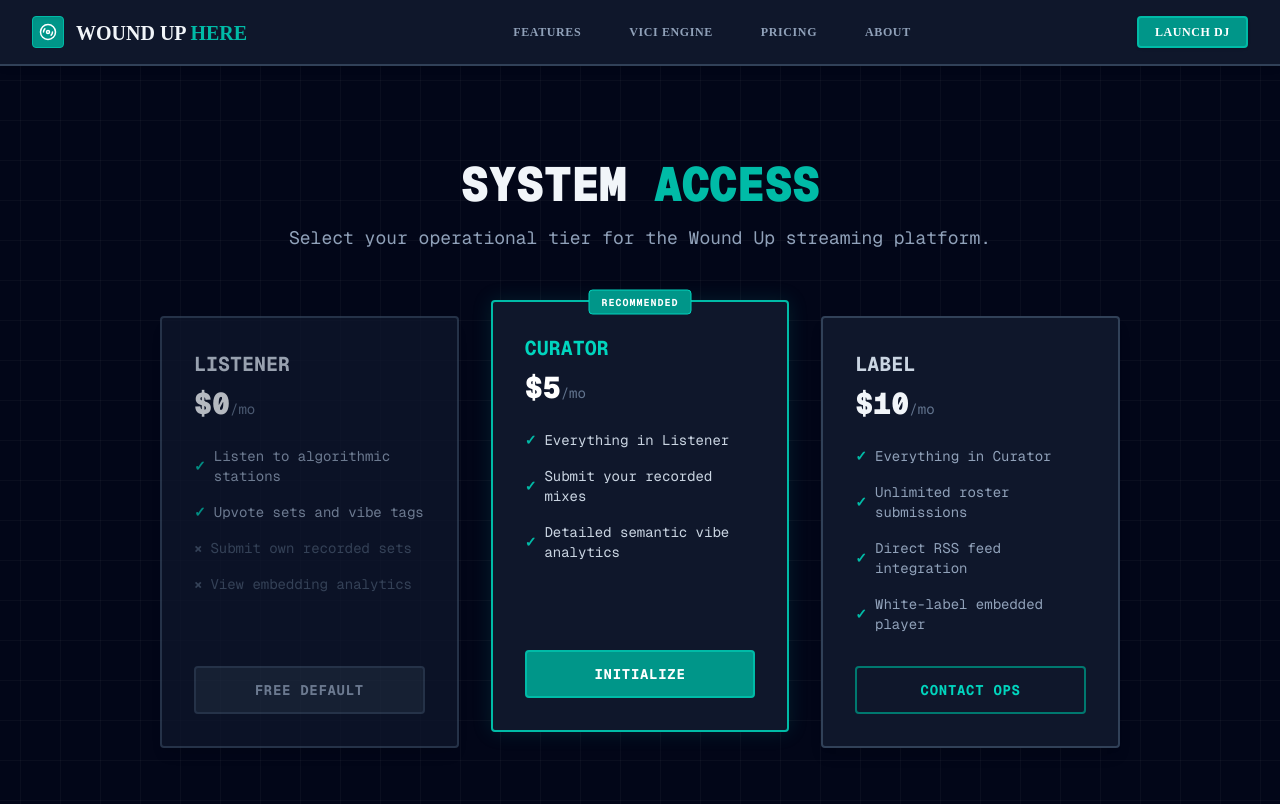
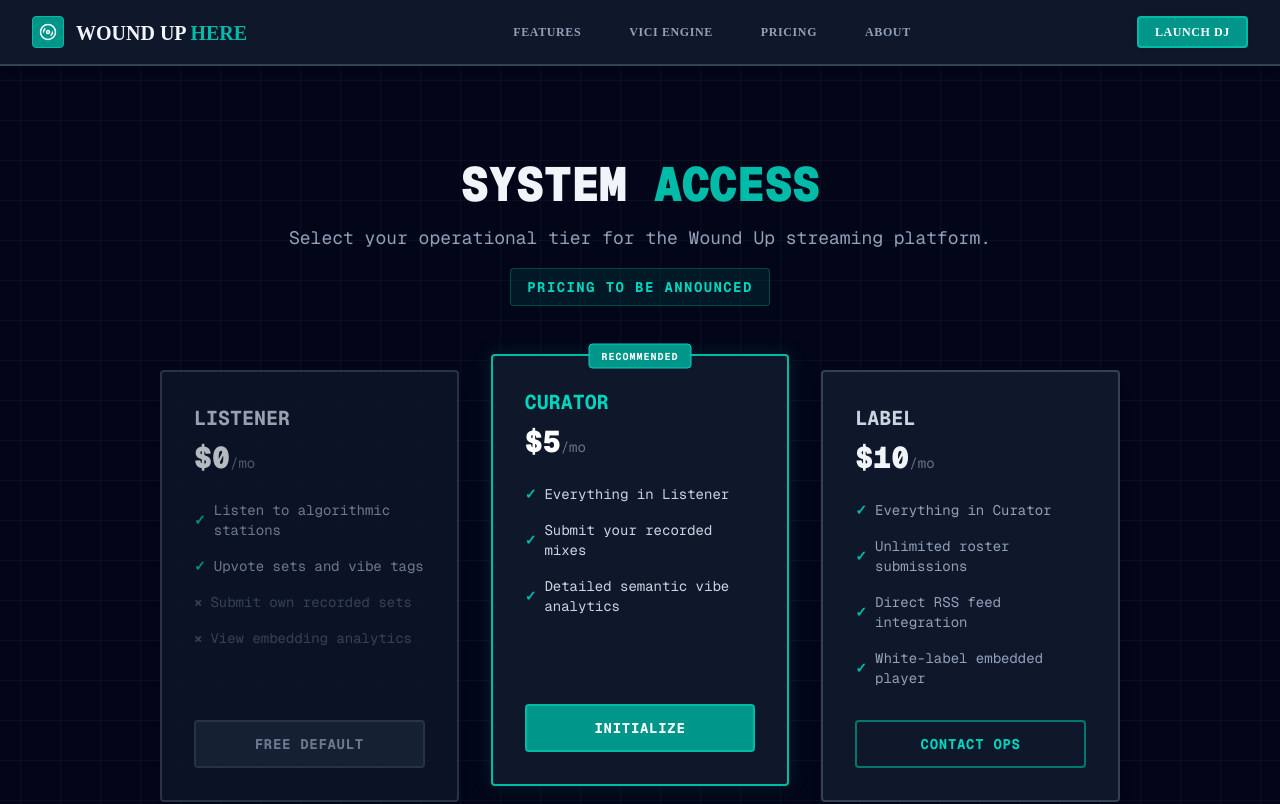
Before and after one commit to ryanncode/woundup, a Next.js app in the folder web/: page /pricing in a window 1280 px wide. Shown: the top 804 px of the page. Built offline with nearby package versions, Linux system fonts and the light colour scheme.

Commit message:
feat: add to be announced badge to pricing page

```diff
--- a/web/src/app/pricing/page.tsx
+++ b/web/src/app/pricing/page.tsx
@@ -5,9 +5,12 @@ export default function Pricing() {
         <h1 className="text-3xl md:text-5xl font-black text-slate-100 tracking-tight mb-4 uppercase">
           System <span className="text-teal-500">Access</span>
         </h1>
-        <p className="text-slate-400 text-lg">
+        <p className="text-slate-400 text-lg mb-4">
           Select your operational tier for the Wound Up streaming platform.
         </p>
+        <div className="inline-block bg-teal-500/10 border border-teal-500/30 text-teal-400 text-sm font-bold uppercase tracking-widest px-4 py-2 rounded">
+          Pricing To Be Announced
+        </div>
       </div>
 
       <div className="grid grid-cols-1 md:grid-cols-3 gap-8">
```
